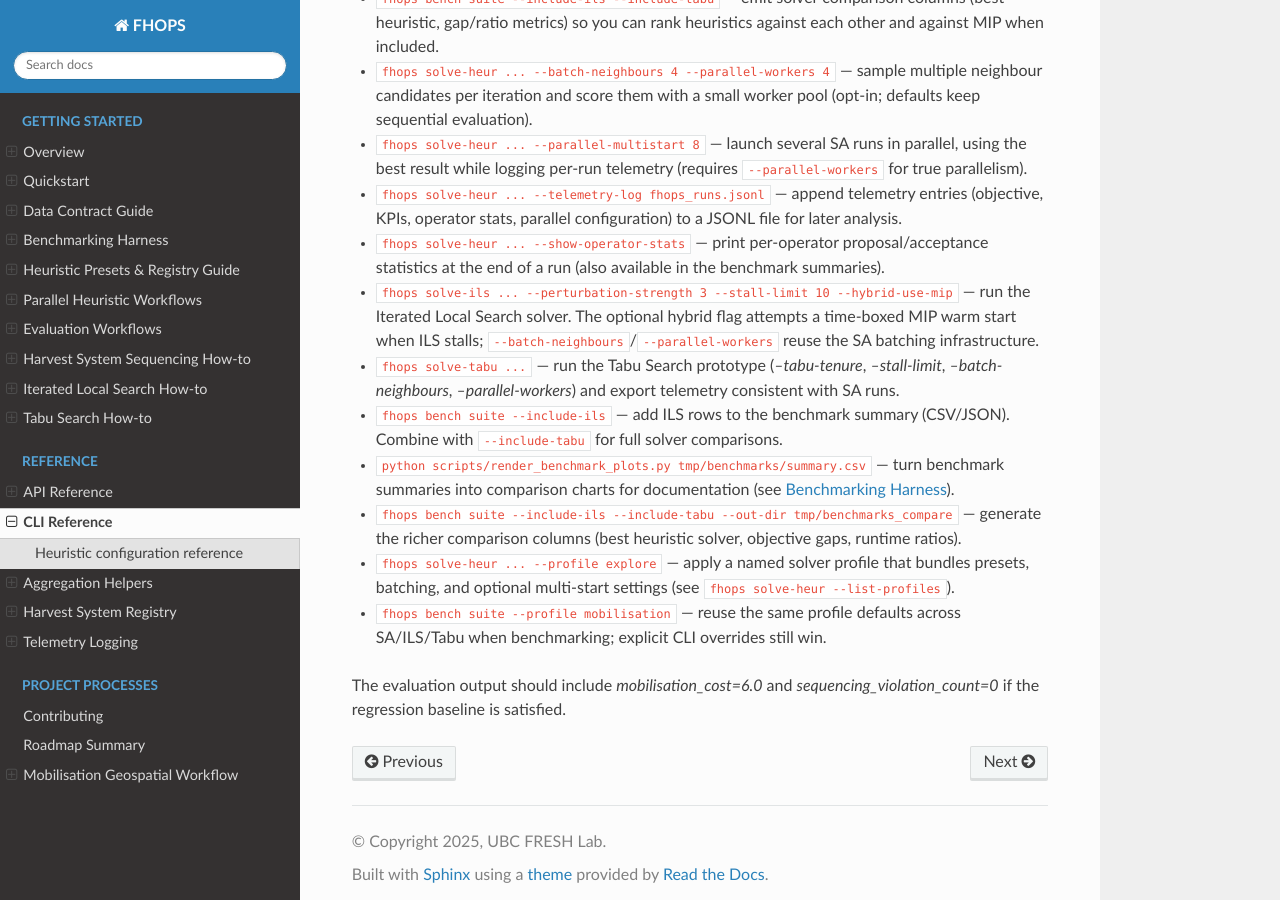
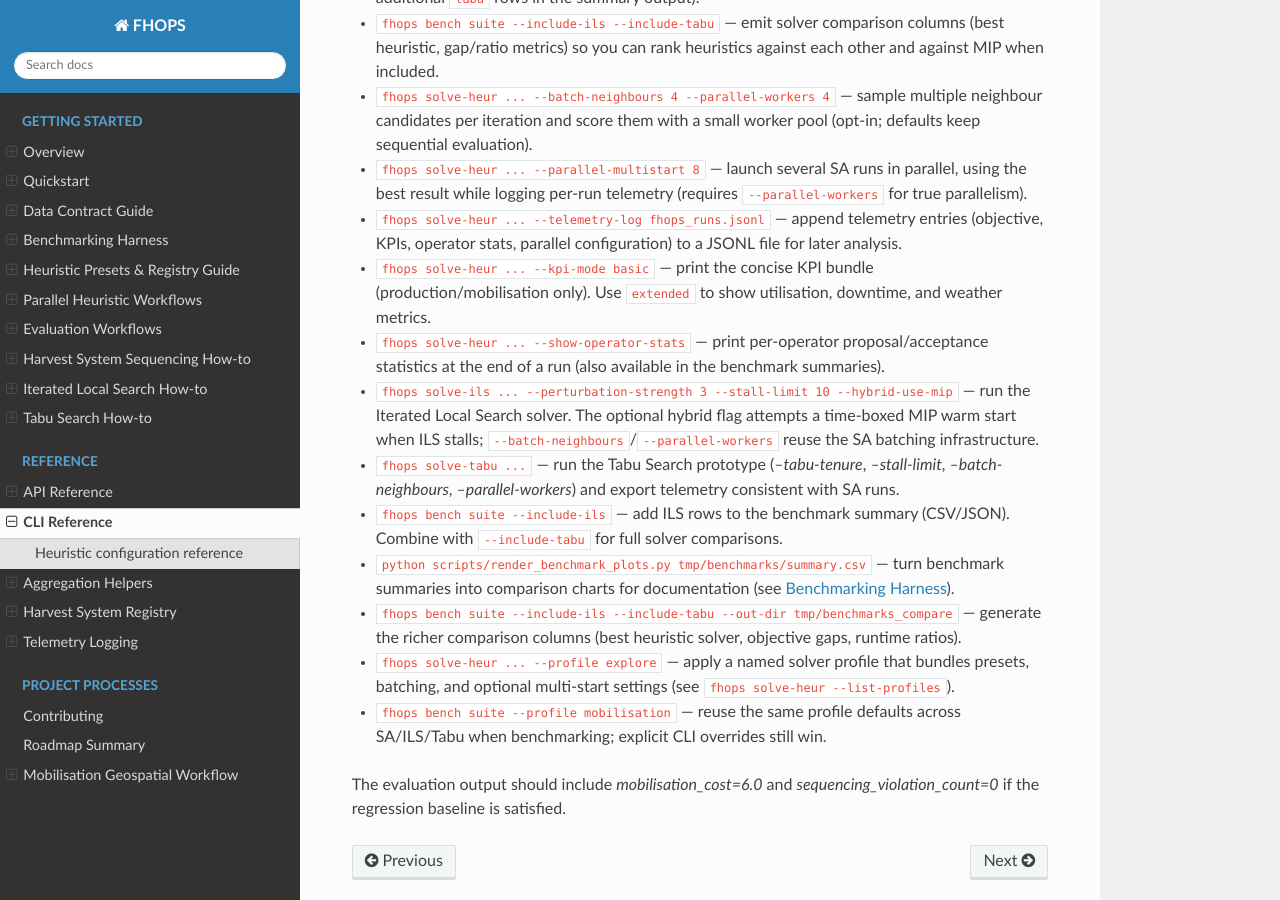
Before and after one commit to UBC-FRESH/fhops, a Sphinx documentation site: the page built from docs/reference/cli.rst, in a window 1280 px wide and 900 px high, scrolled down 1785 px. Built offline with Sphinx 7.4.7 and the Read the Docs theme 3.1.0, drawn with Linux system fonts in a browser that asks for light colours; some of the changed text lies outside the part shown.

Commit message:
docs: document kpi-mode flag in cli reference

```diff
--- a/docs/reference/cli.rst
+++ b/docs/reference/cli.rst
@@ -20,7 +20,7 @@
 
 - ``fhops solve-mip tests/fixtures/regression/regression.yaml --out /tmp/regression_mip.csv``
 - ``fhops solve-heur tests/fixtures/regression/regression.yaml --out /tmp/regression_sa.csv``
-- ``fhops evaluate tests/fixtures/regression/regression.yaml /tmp/regression_sa.csv``
+- ``fhops evaluate tests/fixtures/regression/regression.yaml --assignments tmp/regression_sa.csv --kpi-mode extended``
 - ``fhops eval playback --scenario tests/fixtures/regression/regression.yaml --assignments /tmp/regression_sa.csv --shift-out tmp/shift_summary.csv --day-out tmp/day_summary.csv``
 - ``fhops eval playback tests/fixtures/regression/regression.yaml --assignments tmp/regression_sa.csv --samples 10 --downtime-prob 0.1 --weather-prob 0.2`` — run stochastic playback, capturing downtime and weather variability.
 - ``fhops eval playback ... --landing-prob 0.3 --landing-mult-min 0.3 --landing-mult-max 0.7 --landing-duration 2`` — simulate landing congestion shocks that temporarily reduce throughput.
@@ -50,6 +50,7 @@
 - ``fhops solve-heur ... --batch-neighbours 4 --parallel-workers 4`` — sample multiple neighbour candidates per iteration and score them with a small worker pool (opt-in; defaults keep sequential evaluation).
 - ``fhops solve-heur ... --parallel-multistart 8`` — launch several SA runs in parallel, using the best result while logging per-run telemetry (requires ``--parallel-workers`` for true parallelism).
 - ``fhops solve-heur ... --telemetry-log fhops_runs.jsonl`` — append telemetry entries (objective, KPIs, operator stats, parallel configuration) to a JSONL file for later analysis.
+- ``fhops solve-heur ... --kpi-mode basic`` — print the concise KPI bundle (production/mobilisation only). Use ``extended`` to show utilisation, downtime, and weather metrics.
 - ``fhops solve-heur ... --show-operator-stats`` — print per-operator proposal/acceptance statistics at the end of a run (also available in the benchmark summaries).
 - ``fhops solve-ils ... --perturbation-strength 3 --stall-limit 10 --hybrid-use-mip`` — run the Iterated Local Search solver. The optional hybrid flag attempts a time-boxed MIP warm start when ILS stalls; ``--batch-neighbours``/``--parallel-workers`` reuse the SA batching infrastructure.
 - ``fhops solve-tabu ...`` — run the Tabu Search prototype (`--tabu-tenure`, `--stall-limit`, `--batch-neighbours`, `--parallel-workers`) and export telemetry consistent with SA runs.
```
